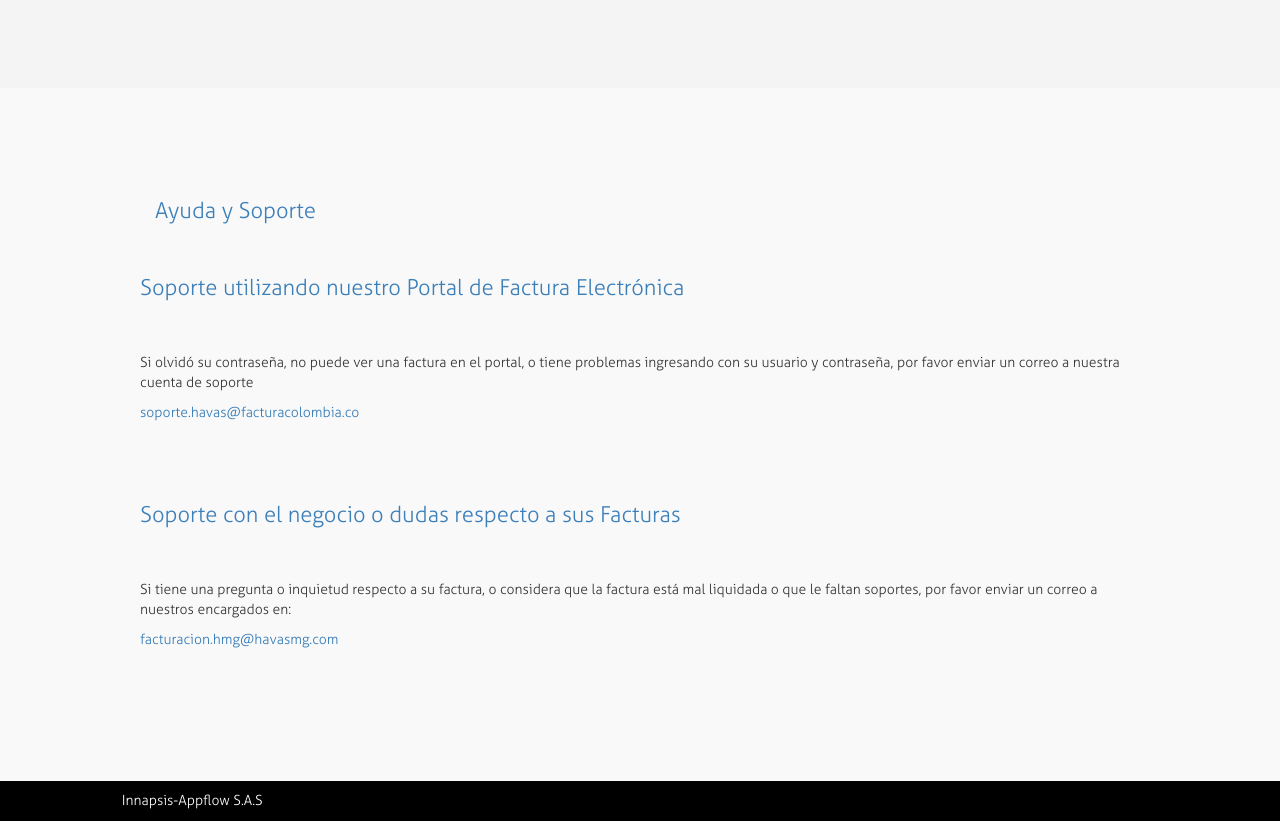
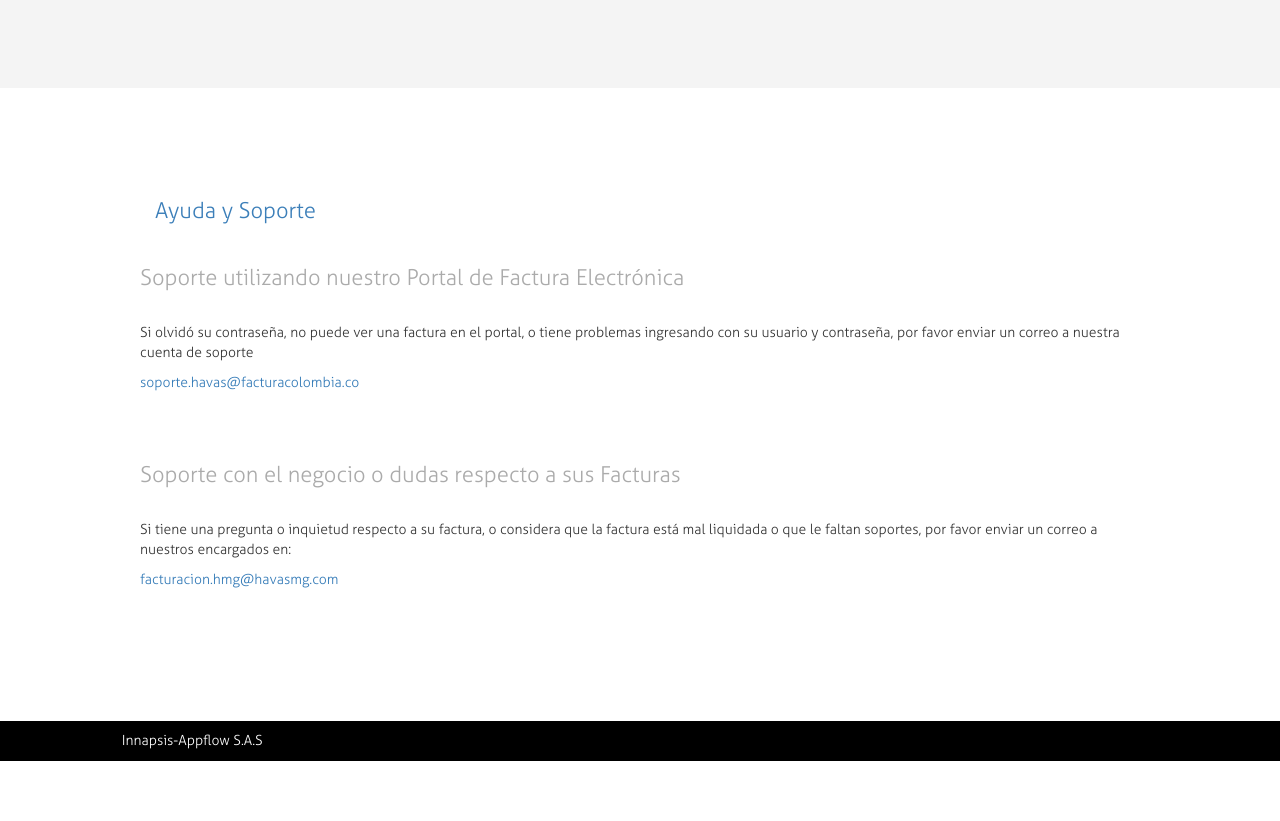
Before and after one commit to factura-colombia/portal-factura-colombia, a website: page index.html in a window 1280 px wide. Shown: the part 2347-3168 px from the top of the page. After the commit the page ends 3108 px from the top, so only its background shows below. Drawn offline with Linux system fonts and the light colour scheme; no server answers.

Commit message:
Update index.html

```diff
--- a/index.html
+++ b/index.html
@@ -324,7 +324,7 @@
     </div>
   </section>
 
-  <section class="descargas" id="ayuda">
+  <section class="videos" id="ayuda">
     <div class="container">
             <div class="row">
         <div class="col-sm-12">
@@ -332,16 +332,14 @@
         </div>
       </div>
       <div class="row">
-        <h3>Soporte utilizando nuestro Portal de Factura Electrónica</h3>
-        <br>
+        <h4>Soporte utilizando nuestro Portal de Factura Electrónica</h4>
         <p>Si olvidó su contraseña, no puede ver una factura en el portal, o tiene problemas ingresando con su usuario y contraseña, por favor enviar un correo a nuestra cuenta de soporte</p>
           <address>
 <a href="mailto:soporte.havas@facturacolombia.co">soporte.havas@facturacolombia.co</a>
 		  </address>
           <br>
         <br>
-        <h3>Soporte con el negocio o dudas respecto a sus Facturas</h3>
-        <br>
+        <h4>Soporte con el negocio o dudas respecto a sus Facturas</h4>
         <p>Si tiene una pregunta o inquietud respecto a su factura, o considera que la factura está mal liquidada o que le faltan soportes, por favor enviar un correo a nuestros encargados en:</p>
 	                <address>
 <a href="mailto:facturacion.hmg@havasmg.com">facturacion.hmg@havasmg.com</a>
```
